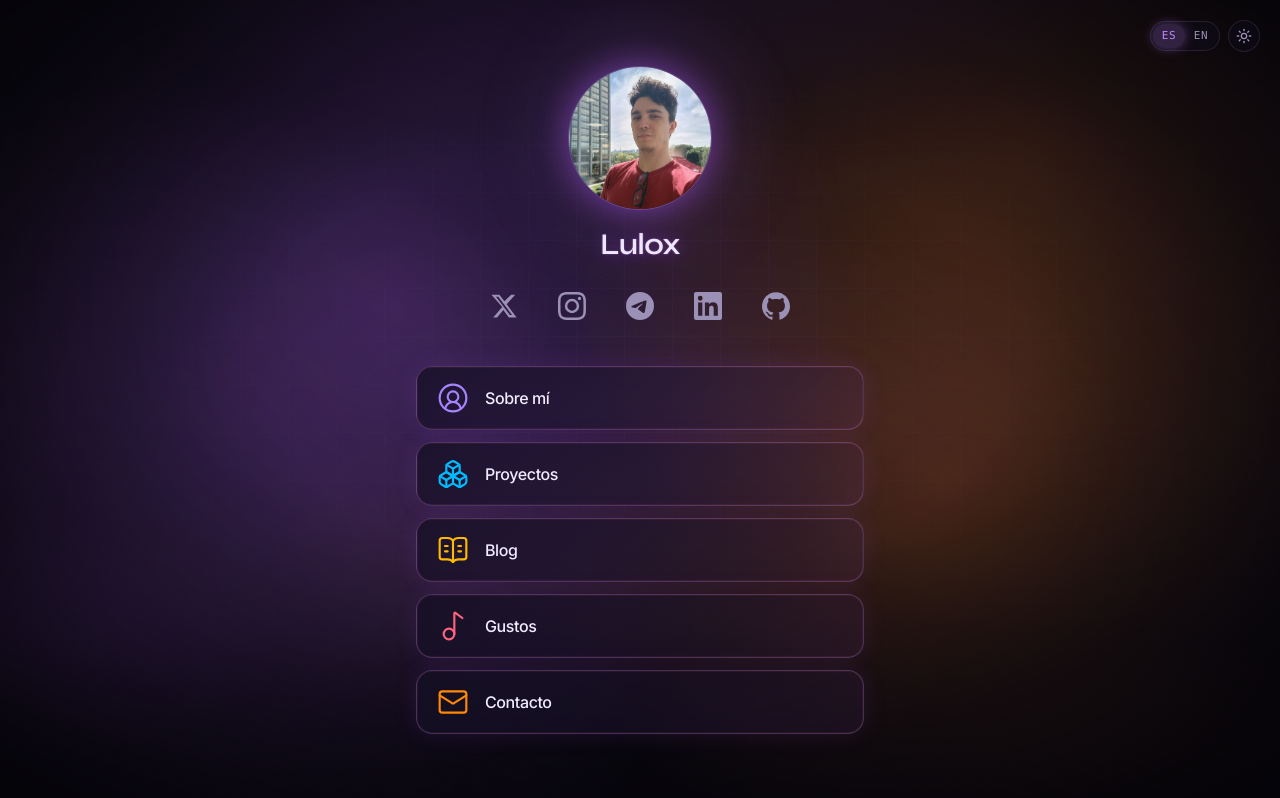
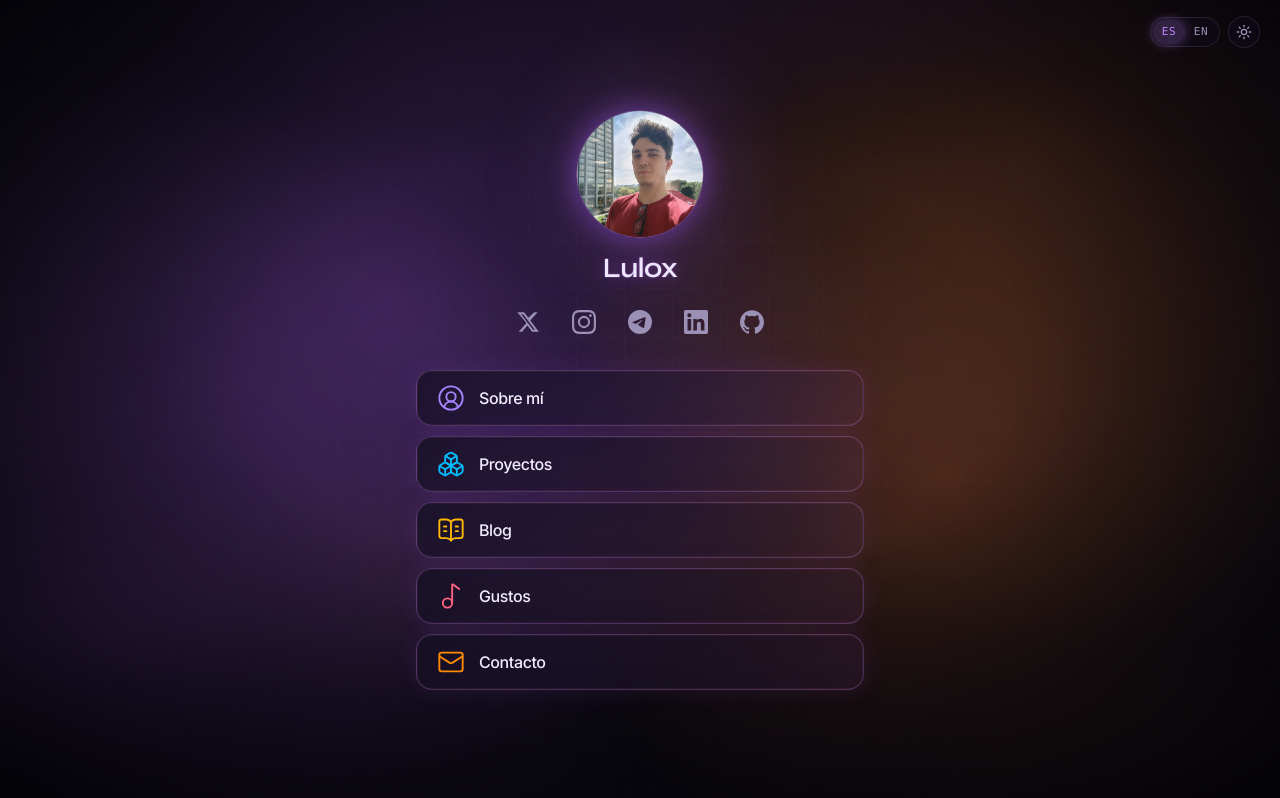
Before and after one commit to luloxi/luloxdev, a Next.js app: page / in a window 1280 px wide. Built offline with nearby package versions, Linux system fonts and the light colour scheme.

Commit message:
Fix desktop home overflow by locking to the viewport
Use fixed inset-0 for the home shell, prevent justify-center
overflow past window edges, and cap sizes so the stack fits.

```diff
--- a/src/app/page.tsx
+++ b/src/app/page.tsx
@@ -6,40 +6,45 @@ import { SiteControls } from "@/components/site-controls";
 import { SocialNav } from "@/components/social-nav";
 import { site } from "@/content/site";
 
-/** Home is a single locked viewport - never scrollable */
+/**
+ * Home is locked to the visible viewport (no page scroll).
+ * Uses fixed inset-0 so parent layout cannot push content past the window edges.
+ */
 export default function HomePage() {
   return (
-    <div className="relative flex h-dvh max-h-dvh flex-col overflow-hidden">
-      <div className="absolute right-3 top-3 z-20 sm:right-5 sm:top-5">
+    <div className="fixed inset-0 z-10 flex flex-col overflow-hidden">
+      <div className="absolute right-3 top-3 z-20 sm:right-5 sm:top-4">
         <SiteControls />
       </div>
 
-      <main className="mx-auto flex h-full w-full max-w-md flex-col justify-center overflow-hidden px-5 py-5 pb-[max(1rem,env(safe-area-inset-bottom))] pt-[max(1rem,env(safe-area-inset-top))] sm:max-w-lg sm:px-8 sm:py-8">
+      <main className="mx-auto flex min-h-0 w-full max-w-md flex-1 flex-col items-center justify-center px-5 py-3 sm:max-w-lg sm:px-8 sm:py-4">
+        <div className="flex w-full min-h-0 max-h-full flex-col items-center">
           <header className="flex shrink-0 flex-col items-center text-center">
-          <div className="relative mb-3 sm:mb-4">
+            <div className="relative mb-2.5 sm:mb-3">
               <div
                 aria-hidden
-              className="absolute -inset-3 rounded-full bg-accent/20 blur-2xl"
+                className="pointer-events-none absolute -inset-2 rounded-full bg-accent/20 blur-xl sm:-inset-3 sm:blur-2xl"
               />
               <Image
                 src={site.avatar}
                 alt={site.name}
-              width={144}
-              height={144}
+                width={128}
+                height={128}
                 priority
-              className="relative h-28 w-28 rounded-full border border-accent/40 object-cover shadow-[0_0_32px_var(--glow-violet)] sm:h-36 sm:w-36"
+                className="relative h-24 w-24 rounded-full border border-accent/40 object-cover shadow-[0_0_28px_var(--glow-violet)] sm:h-28 sm:w-28 md:h-32 md:w-32"
               />
             </div>
-          <h1 className="font-display neon-text text-2xl font-semibold tracking-tight sm:text-3xl">
+            <h1 className="font-display neon-text text-xl font-semibold tracking-tight sm:text-2xl md:text-[1.75rem]">
               {site.name}
             </h1>
-          <div className="mt-3 sm:mt-4">
+            <div className="mt-2 sm:mt-2.5">
               <SocialNav />
             </div>
           </header>
 
-        <div className="mt-6 w-full shrink-0 sm:mt-8">
+          <div className="mt-4 w-full shrink-0 sm:mt-5 md:mt-6">
             <SectionNav />
+          </div>
         </div>
       </main>
     </div>
--- a/src/components/section-nav.tsx
+++ b/src/components/section-nav.tsx
@@ -39,14 +39,14 @@ const sectionVisual: Record<
   },
 };
 
-/** Comfortable buttons - large colored icons, no icon box */
+/** Fixed-height elegant buttons that stay within the home viewport */
 export function SectionNav() {
   const { t } = useLocale();
 
   return (
     <nav
       aria-label="Sections"
-      className="flex w-full flex-col gap-2.5 sm:gap-3"
+      className="flex w-full flex-col gap-2 sm:gap-2.5"
     >
       {sections.map((s) => {
         const { Icon, color } = sectionVisual[s.id];
@@ -55,11 +55,11 @@ export function SectionNav() {
           <Link
             key={s.href}
             href={s.href}
-            className="neon-panel group flex h-14 items-center gap-4 rounded-2xl px-4 transition-all duration-300 active:scale-[0.99] sm:h-16 sm:gap-4 sm:px-5"
+            className="neon-panel group flex h-12 items-center gap-3.5 rounded-2xl px-4 transition-all duration-300 active:scale-[0.99] sm:h-13 sm:px-5 md:h-14"
           >
             <Icon
               className={cn(
-                "h-7 w-7 shrink-0 sm:h-8 sm:w-8",
+                "h-6 w-6 shrink-0 sm:h-7 sm:w-7",
                 color,
                 "transition-transform duration-300 group-hover:scale-105",
               )}
--- a/src/components/social-nav.tsx
+++ b/src/components/social-nav.tsx
@@ -19,7 +19,7 @@ export function SocialNav() {
   return (
     <nav
       aria-label="Social"
-      className="flex items-center justify-center gap-2 sm:gap-3"
+      className="flex items-center justify-center gap-1.5 sm:gap-2"
     >
       {socials.map((s) => {
         const Icon = iconMap[s.id as keyof typeof iconMap];
@@ -31,9 +31,9 @@ export function SocialNav() {
             aria-label={s.label}
             target="_blank"
             rel="noopener noreferrer"
-            className="inline-flex h-12 w-12 items-center justify-center rounded-full border border-transparent text-muted transition-all duration-300 hover:border-accent/40 hover:text-accent hover:shadow-[0_0_18px_var(--glow-violet)] sm:h-14 sm:w-14"
+            className="inline-flex h-11 w-11 items-center justify-center rounded-full border border-transparent text-muted transition-all duration-300 hover:border-accent/40 hover:text-accent hover:shadow-[0_0_18px_var(--glow-violet)] sm:h-12 sm:w-12"
           >
-            <Icon className="h-6 w-6 sm:h-7 sm:w-7" />
+            <Icon className="h-5 w-5 sm:h-6 sm:w-6" />
           </a>
         );
       })}
```
Lines whose indentation alone changed are shown as unchanged.
